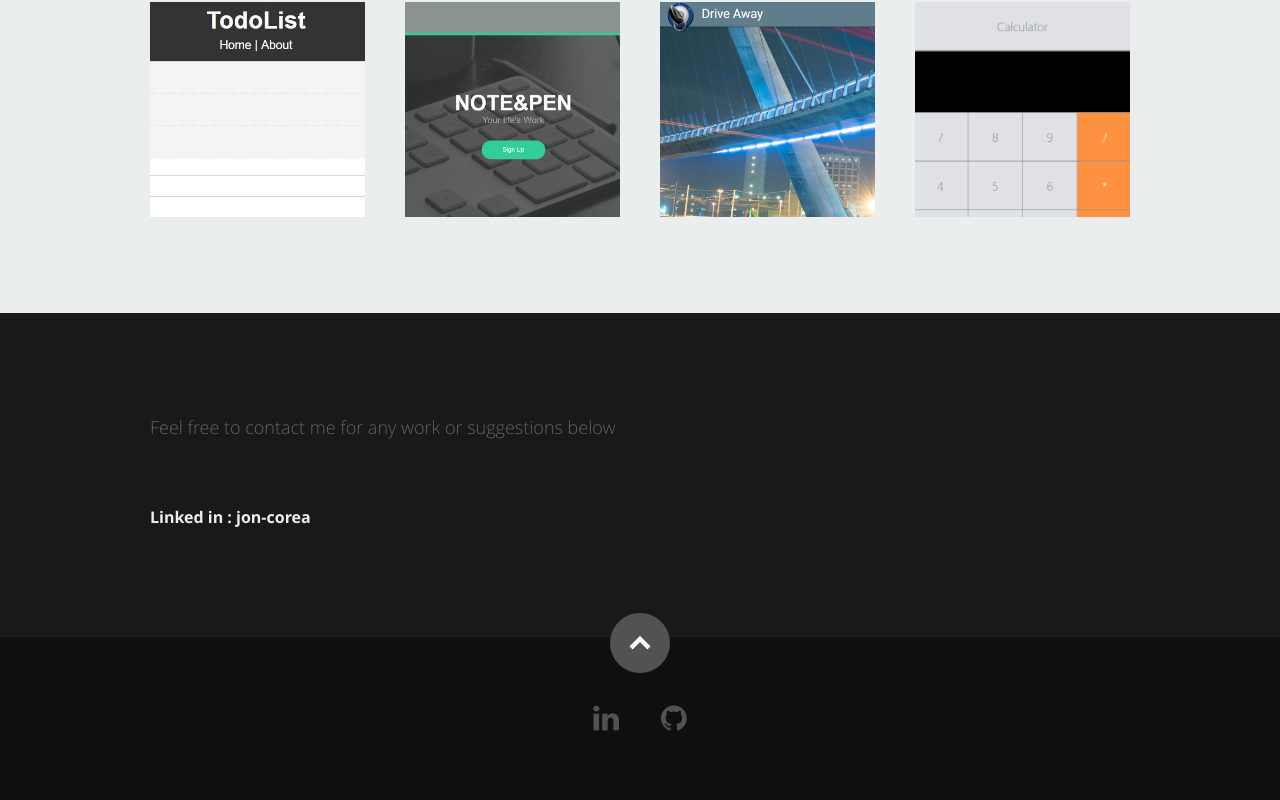
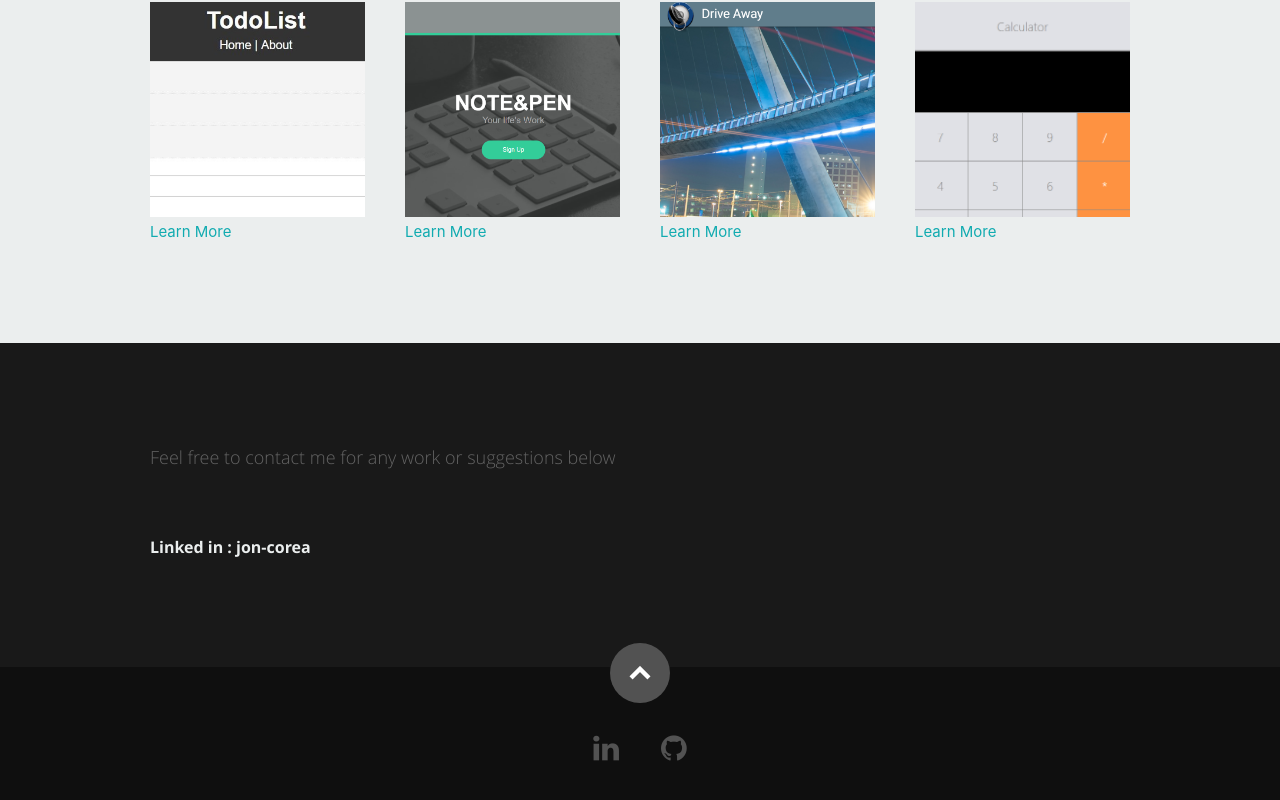
Before and after one commit to rbhatia46/React-Portfolio, a React (Create React App) app: page / in a window 1280 px wide. Shown: the part 4058-4858 px from the top of the page. Built offline with nearby package versions, Linux system fonts and the light colour scheme.

Commit message:
added links to live versions of displayed apps.

```diff
--- a/public/css/layout.css
+++ b/public/css/layout.css
@@ -325,28 +325,28 @@ ul#nav li.current a { color: #F06000; }
    border-radius: 3px 0 0 3px;
 }
 
-.photoshop {
+.rubyonrails {
   	width: 60%;
   	-moz-animation: photoshop 2s ease;
   	-webkit-animation: photoshop 2s ease;
 }
-.illustrator {
-  	width: 55%;
+.javascript {
+  	width: 80%;
   	-moz-animation: illustrator 2s ease;
   	-webkit-animation: illustrator 2s ease;
 }
-.wordpress {
-  	width: 50%;
+.reactjs {
+  	width: 80%;
   	-moz-animation: wordpress 2s ease;
   	-webkit-animation: wordpress 2s ease;
 }
 .css {
-  	width: 90%;
+  	width: 80%;
   	-moz-animation: css 2s ease;
   	-webkit-animation: css 2s ease;
 }
 .html5 {
-  	width: 80%;
+  	width: 70%;
   	-moz-animation: html5 2s ease;
   	-webkit-animation: html5 2s ease;
 }
--- a/src/components/Portfolio.js
+++ b/src/components/Portfolio.js
@@ -13,7 +13,7 @@ export default class Porfolio extends Component {
               return(
                 <div className="columns portfolio-item">
                   <div className="item-wrap">
-                    <a href="#modal-01">
+                    <a href="#modal-01 ">
                       <img src={`${item.imgurl}`} className="item-img"/>
                       <div className="overlay">
                         <div className="portfolio-item-meta">
@@ -23,6 +23,7 @@ export default class Porfolio extends Component {
                       </div>
                     </a>
                   </div>
+                  <a href={`${item.href}`}>Learn More</a>
                 </div>
               )
             })
--- a/src/resumeData.js
+++ b/src/resumeData.js
@@ -98,22 +98,26 @@ let resumeData = {
       {
         "name":"ToDoList App",
         "description":"It's a Reactjs frontend App integrated with AXIOS rest API. It was inspired from TodoIst task list application. With ToDoList never miss a task or assignment. Simply append tasks and mark them as completed once finished. Enjoy!",
-        "imgurl":"images/portfolio/onTask_square.jpg"
+        "imgurl":"images/portfolio/onTask_square.jpg",
+        "href": "https://to-do-list-jcorea.herokuapp.com/"
       },
       {
         "name":"Note&Pen",
         "description":"A Rails note taking App, note those memorable moments that make a difference in your life. Pen those ideas that will change the world. Explore worlds of adventure where your mind takes you. Note&pen a difference!",
-        "imgurl":"images/portfolio/pen&note_square.png"
+        "imgurl":"images/portfolio/pen&note_square.png",
+        "href": "https://note-pen.herokuapp.com/"
       },
       {
         "name":"DriveAway",
         "description":"It's a car valet mobileApp created with a Reactjs frontend, rails backend utilizing Google maps API. DriveAway provides valet companies and customers a manageable valet process. Sign up today!",
-        "imgurl":"images/portfolio/DriveAway-1.png"
+        "imgurl":"images/portfolio/DriveAway-1.png",
+        "href": "https://vast-wildwood-28622.herokuapp.com/"
       },
       {
         "name":"Calculator",
         "description":"This is a simple calculator app created in Reactjs with basic utilities such as addition, substraction, division, and multiplication provided from mathjs library.",
-        "imgurl":"images/portfolio/calculator.PNG"
+        "imgurl":"images/portfolio/calculator.PNG",
+        "href": "https://simplecalc-jcorea.herokuapp.com/"
       }
     ],
     "testimonials":[
```
